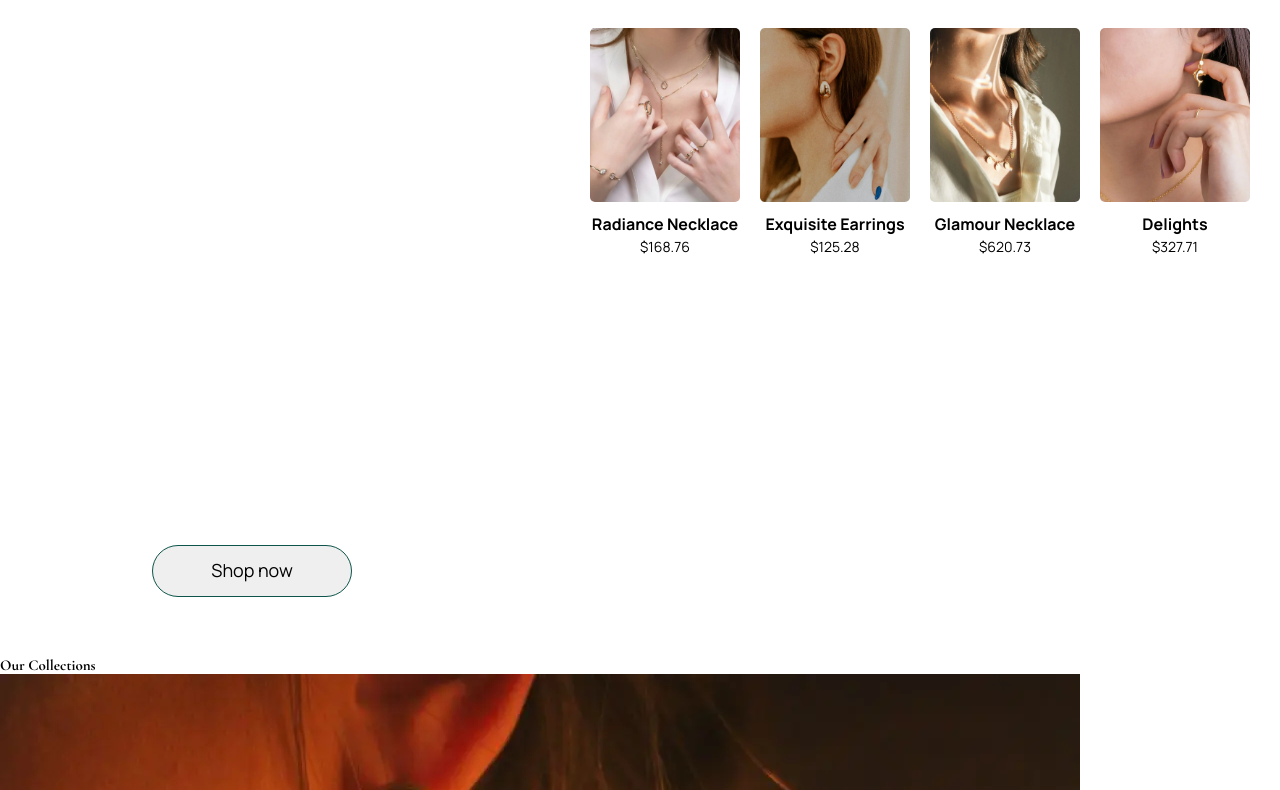
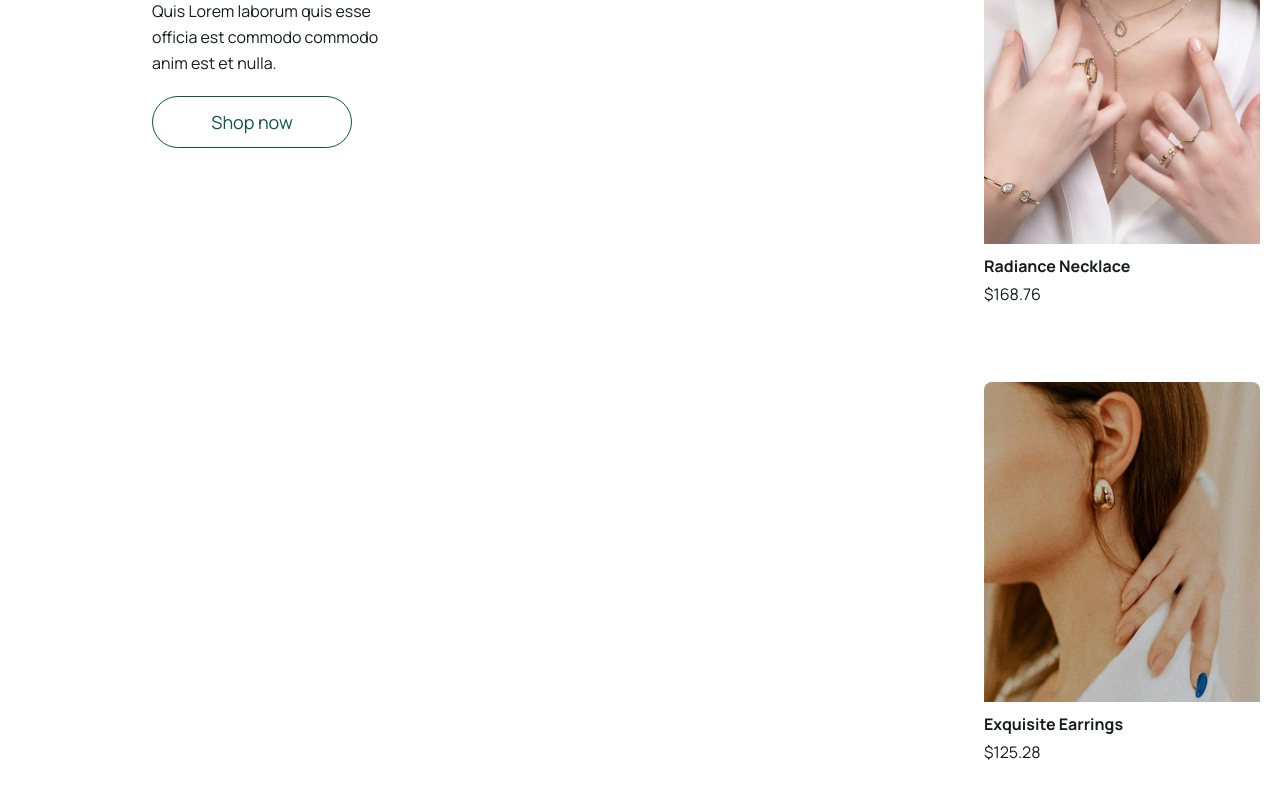
Before and after one commit to TianaG06/Luxuria-Project, a plain HTML site: page index.html in a window 1280 px wide. Shown: the part 376-1166 px from the top of the page. Drawn offline with nearby package versions, Linux system fonts and the light colour scheme.

Commit message:
Cambiando html y css parte de productos e iconos section

```diff
--- a/index.html
+++ b/index.html
@@ -54,35 +54,35 @@
 
     <!--Featured Products por Tatiana-->
       <div class="featured-products">
+          <div class="featured-text">
               <h2>Featured Products</h2>
-      <p>Quis Lorem laborum quis esse officia ad commodo commodo anim est et nulla</p>
+              <p>Quis Lorem laborum quis esse officia est commodo commodo anim est et nulla.</p>
+              <button class="shop-now">Shop now</button>
+          </div>
           <div class="products-grid">
               <div class="product-item">
                   <img src="src/assets/img/home/Radiance necklace.webp" alt="Radiance Necklace">
                   <h4>Radiance Necklace</h4>
                   <p>$168.76</p>
               </div>
-
               <div class="product-item">
                   <img src="src/assets/img/home/Exquisite earrings.webp" alt="Exquisite Earrings">
                   <h4>Exquisite Earrings</h4>
                   <p>$125.28</p>
               </div>
-
               <div class="product-item">
                   <img src="src/assets/img/home/Glamour necklace.webp" alt="Glamour Necklace">
                   <h4>Glamour Necklace</h4>
                   <p>$620.73</p>
               </div>
-
               <div class="product-item">
                   <img src="src/assets/img/home/Delights.webp" alt="Delights">
                   <h4>Delights</h4>
                   <p>$327.71</p>
               </div>
           </div>
-      <button class="shop-now">Shop now</button>
       </div>
+
 
     <!--Our Collections Section-->
     <div class="our-collections">
--- a/src/assets/styles/styles.css
+++ b/src/assets/styles/styles.css
@@ -63,7 +63,7 @@ body {
     justify-content: space-around;
     align-items: center;
     padding: 20px;
-    background-color: #FFFFFF;
+    background-color: var(--color-fondo-primario);
 }
 
 .icon-box {
@@ -87,64 +87,81 @@ body {
 }
 
 .icon-box p {
-    font-size: 14px;
+    font-size: 62.5%;
     color: #9095A0;
 }
 
 /*Featured products section tatiana 1*/
 
 .featured-products {
+    display: flex;
+    justify-content: space-between;
+    align-items: flex-start;
     padding: 40px 20px;
-    background-color: #FFFFFF;
-    margin: 20px 0;
-    font-size: 18px;
+    background-color: var(--color-fondo-primario);
+    width: 100%;
+    height: 100%;
 }
 
-.featured-products .products-grid {
-    display: flex;
-    justify-content: right;
-    flex-wrap: wrap;
-    margin-top: 20px;
+.featured-products h2 {
+    width: 264px;
+    height: 112px;
+    margin-left: 132px;
+    font-size: 40px;
+    line-height: 56px;
+    margin-bottom: 10px;
+    color: #0D554A;
+}
+
+
+.featured-text p {
+    width: 264px;
+    font-size: 16px;
+    color: #171A1F;
+    margin-bottom: 20px;
+    margin-left: 132px;
+    line-height: 26px
+}
+
+.shop-now {
+    padding: 10px 20px;
+    font-size: 18px;
+    background-color: var(--color-fondo-primario);
+    color: #0D554A;
+    border: 1px solid #0D554A;
+    border-radius: 26px;
+    cursor: pointer;
+    width: 200px;
+    height: 52px;
+    margin-left: 132px;
 }
 
 .product-item {
-    text-align: center;
-    max-width: 150px;
-    margin: 10px;
+    width: 276px;
+    height: 410px;
+    background-color: var(--color-fondo-primario);
+    border-radius: 8px;
+    overflow: hidden;
+    text-align: left;
+    position: relative;
+    margin-top: 48px;
+    margin-left: 444px;
 }
 
 .product-item img {
     width: 100%;
     height: auto;
-    margin-bottom: 10px;
-    border-radius: 5px;
-}
-
-.featured-products h2 {
-    font-size: 40px;
-    font-weight: 600;
-    margin-bottom: 5px;
-    line-height: 56px;
-    color: #0D554A;
 }
 
 
 .product-item h4 {
     font-size: 16px;
-    margin-bottom: 5px;
+    margin: 10px 0;
+    color: #171A1F;
 }
 
 .product-item p {
-    font-size: 14px;
+    font-size: 16px;
+    color: #171A1F;
+    margin-bottom: 10px;
 }
-
-.shop-now {
-    width: 200px;
-    height: 52px;
-    font-size: 18px;
-    margin-top: 280px;
-    margin-left: 132px;
-    border: 1px #0D554A solid;
-    cursor: pointer;
-    border-radius: 26px;
-}
```
Lines whose indentation alone changed are shown as unchanged.
